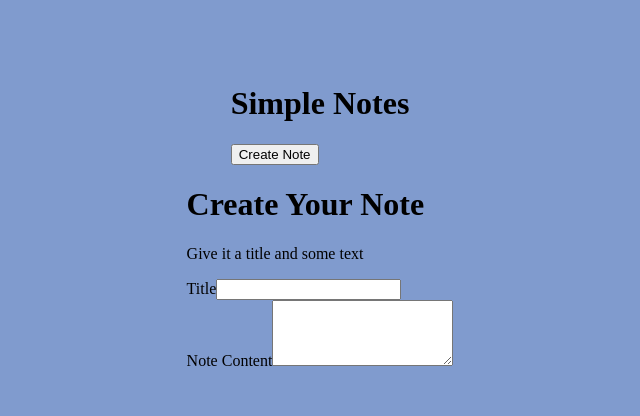
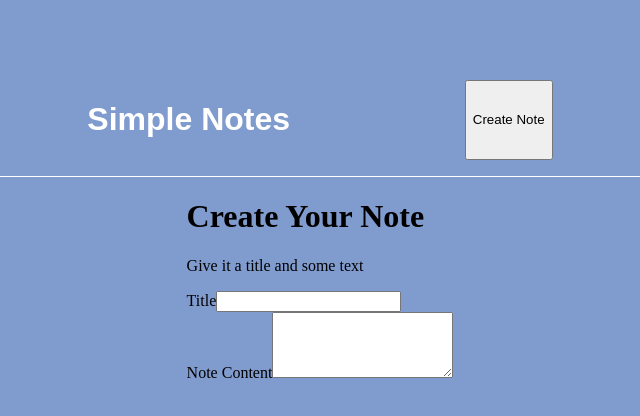
Before and after one commit to Shamoleambo/simple-notes, a React (Vite) app in the folder frontend/: page / in a window 1280 px wide. Shown: the top 416 px of the page, without its empty margins (320-960 px from the left). Built offline with nearby package versions, Linux system fonts and the light colour scheme.

Commit message:
feat: create Header.module.css and do some styling for the header

```diff
--- a/frontend/src/App.css
+++ b/frontend/src/App.css
@@ -1,7 +1,7 @@
 main {
-  width: 100%;
+  width: 50%;
   height: 100vh;
-  margin-top: 4rem;
+  margin: 4rem auto 0 auto;
   display: flex;
   align-items: center;
   flex-direction: column;
--- a/frontend/src/Components/Header.jsx
+++ b/frontend/src/Components/Header.jsx
@@ -1,7 +1,9 @@
+import classes from './Header.module.css'
+
 const Header = () => {
   return (
-    <header>
-      <h1>Simple Notes</h1>
+    <header className={classes.header}>
+      <h1 className={classes.title}>Simple Notes</h1>
       <button>Create Note</button>
     </header>
   )
--- /dev/null
+++ b/frontend/src/Components/Header.module.css
@@ -0,0 +1,12 @@
+.header {
+  width: 100%;
+  padding: 1rem;
+  display: flex;
+  justify-content: space-around;
+  border-bottom: 1px solid white;
+}
+
+.title {
+  color: white;
+  font-family: Arial, Helvetica, sans-serif;
+}
```
